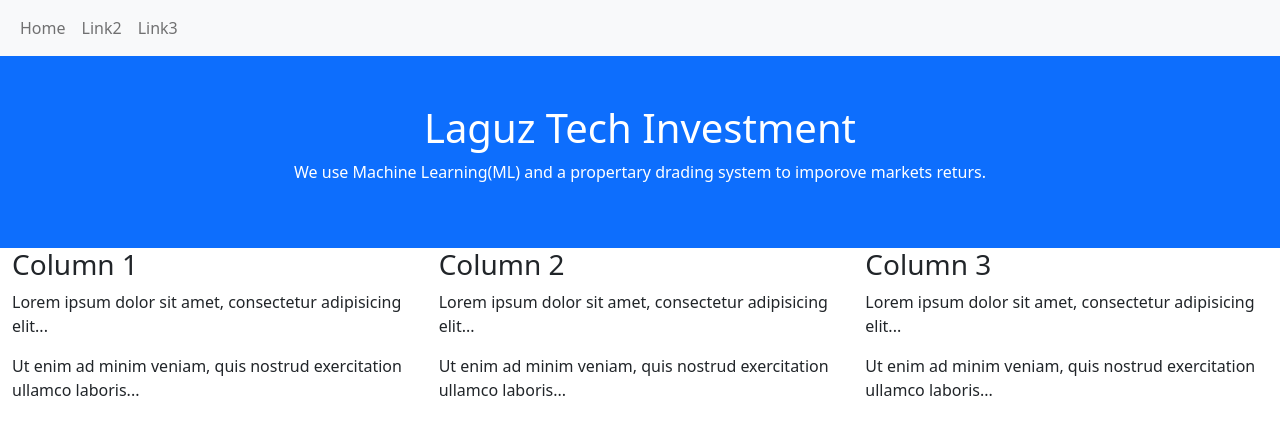
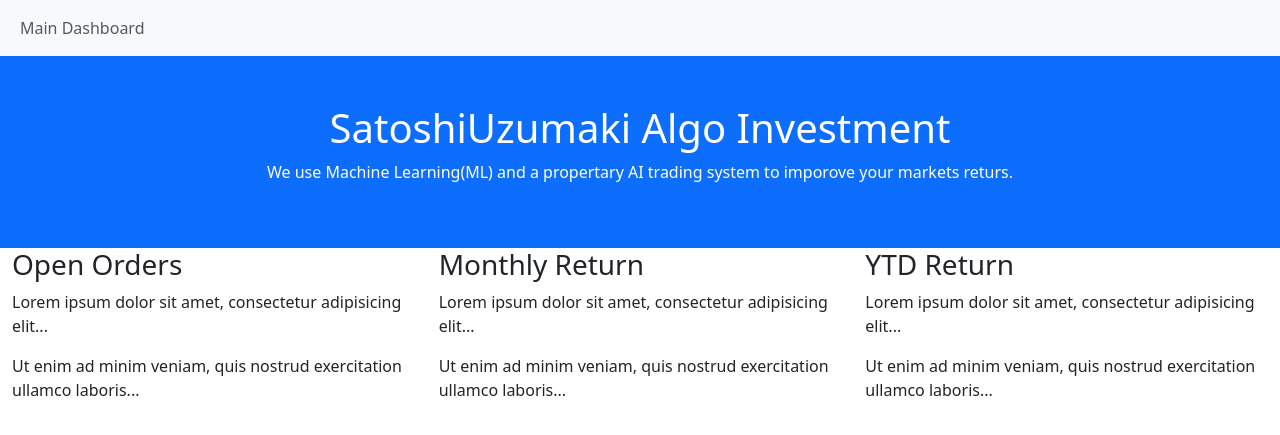
Before and after one commit to laguz/laguz.tech, a Flask app: page / in a window 1280 px wide. Shown: the top 435 px of the page. Run offline with Flask 3, Linux system fonts and the light colour scheme.

Commit message:
Updated the Bootstrap to 5.3.1

```diff
--- a/templates/base.html
+++ b/templates/base.html
@@ -4,7 +4,7 @@
   <title>Laguz Tech</title>
   <meta charset="utf-8">
   <meta name="viewport" content="width=device-width, initial-scale=1">
-  <link href="https://cdn.jsdelivr.net/npm/bootstrap@5.2.0/dist/css/bootstrap.min.css" rel="stylesheet">
+  <link href="https://cdn.jsdelivr.net/npm/bootstrap@5.3.1/dist/css/bootstrap.min.css" rel="stylesheet" integrity="sha384-4bw+/aepP/YC94hEpVNVgiZdgIC5+VKNBQNGCHeKRQN+PtmoHDEXuppvnDJzQIu9" crossorigin="anonymous">
 </head>
 
 <body>
@@ -12,13 +12,7 @@
     <div class="container-fluid">
       <ul class="navbar-nav">
         <li class="nav-item">
-          <a class="nav-link" href="#">Home</a>
-        </li>
-        <li class="nav-item">
-          <a class="nav-link" href="#">Link2</a>
-        </li>
-        <li class="nav-item">
-          <a class="nav-link" href="#">Link3</a>
+          <a class="nav-link" href="#">Main Dashboard</a>
         </li>
       </ul>
     </div>
@@ -26,5 +20,5 @@
   {% block content %}{% endblock %}
 </body>
 
-<script src="https://cdn.jsdelivr.net/npm/bootstrap@5.2.0/dist/js/bootstrap.bundle.min.js"></script>
+<script src="https://cdn.jsdelivr.net/npm/bootstrap@5.3.1/dist/js/bootstrap.bundle.min.js" integrity="sha384-HwwvtgBNo3bZJJLYd8oVXjrBZt8cqVSpeBNS5n7C8IVInixGAoxmnlMuBnhbgrkm" crossorigin="anonymous"></script>
 </html>
--- a/templates/index.html
+++ b/templates/index.html
@@ -2,24 +2,24 @@
 
 {% block content %}
 <div class="container-fluid p-5 bg-primary text-white text-center">
-  <h1>Laguz Tech Investment</h1>
-  <p>We use Machine Learning(ML) and a propertary drading system to imporove markets returs.</p>
+  <h1>SatoshiUzumaki Algo Investment</h1>
+  <p>We use Machine Learning(ML) and a propertary AI trading system to imporove your markets returs.</p>
 </div>
 
 <div class="container-fluid">
   <div class="row">
     <div class="col-sm-4">
-      <h3>Column 1</h3>
+      <h3>Open Orders</h3>
       <p>Lorem ipsum dolor sit amet, consectetur adipisicing elit...</p>
       <p>Ut enim ad minim veniam, quis nostrud exercitation ullamco laboris...</p>
     </div>
     <div class="col-sm-4">
-      <h3>Column 2</h3>
+      <h3>Monthly Return</h3>
       <p>Lorem ipsum dolor sit amet, consectetur adipisicing elit...</p>
       <p>Ut enim ad minim veniam, quis nostrud exercitation ullamco laboris...</p>
     </div>
     <div class="col-sm-4">
-      <h3>Column 3</h3>
+      <h3>YTD Return</h3>
       <p>Lorem ipsum dolor sit amet, consectetur adipisicing elit...</p>
       <p>Ut enim ad minim veniam, quis nostrud exercitation ullamco laboris...</p>
     </div>
```
Also changed, not shown: 2 other files.
